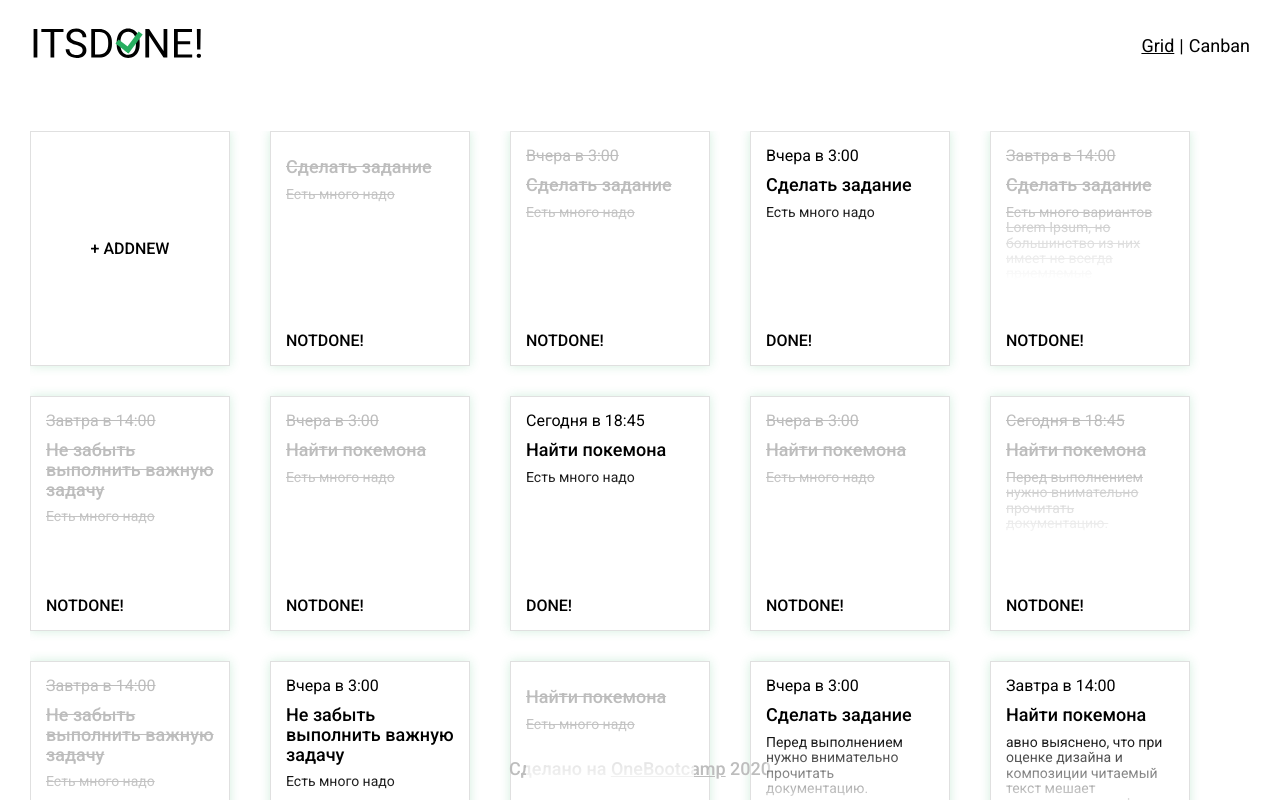
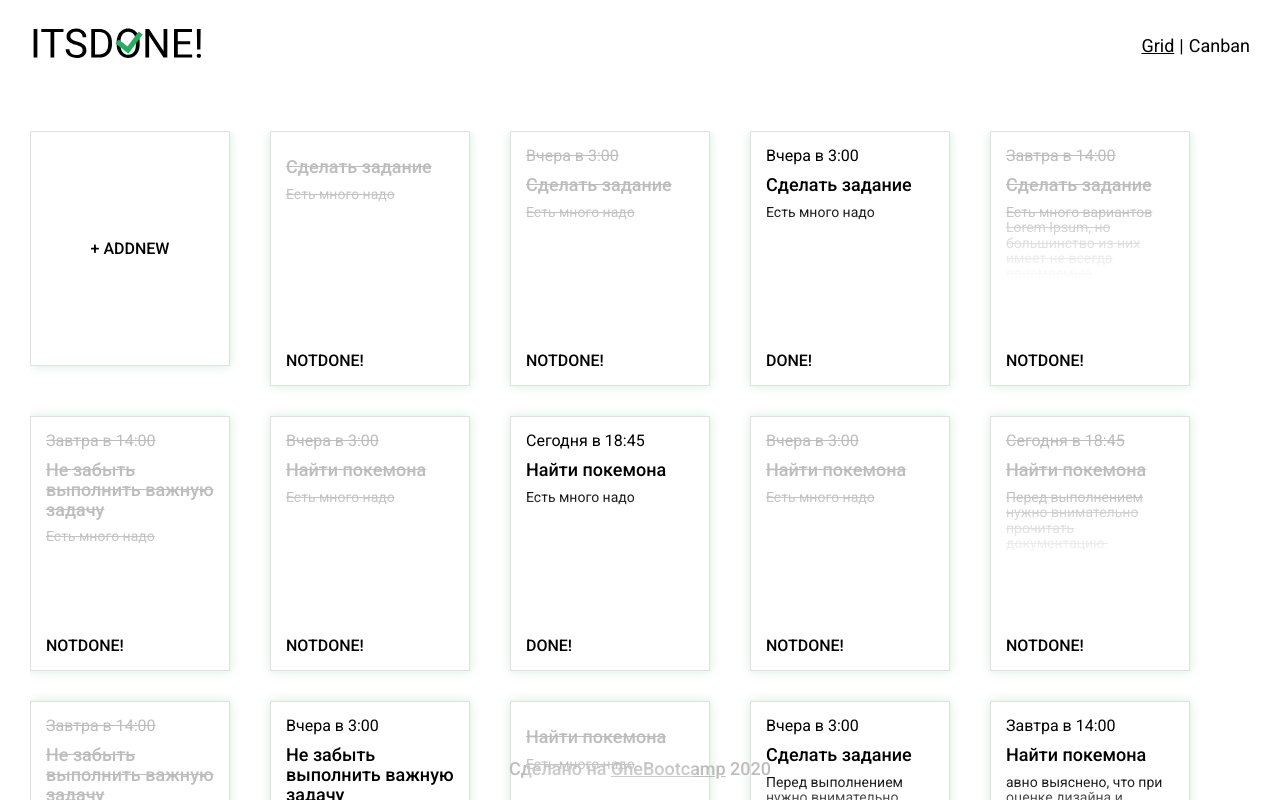
Before and after one commit to OneBootcamp-1-0/itsdone-1, a React app: page /grid in a window 1280 px wide. Shown: the top 800 px of the page. Built offline with nearby package versions, Linux system fonts and the light colour scheme.

Commit message:
changed height of card

```diff
--- a/src/components/Board/Card/Card.css
+++ b/src/components/Board/Card/Card.css
@@ -6,7 +6,7 @@
   cursor: pointer;
   display: flex;
   flex-direction: column;
-  height: 235px;
+  height: 255px;
   padding: 15px;
   width: 200px;
 }
```
